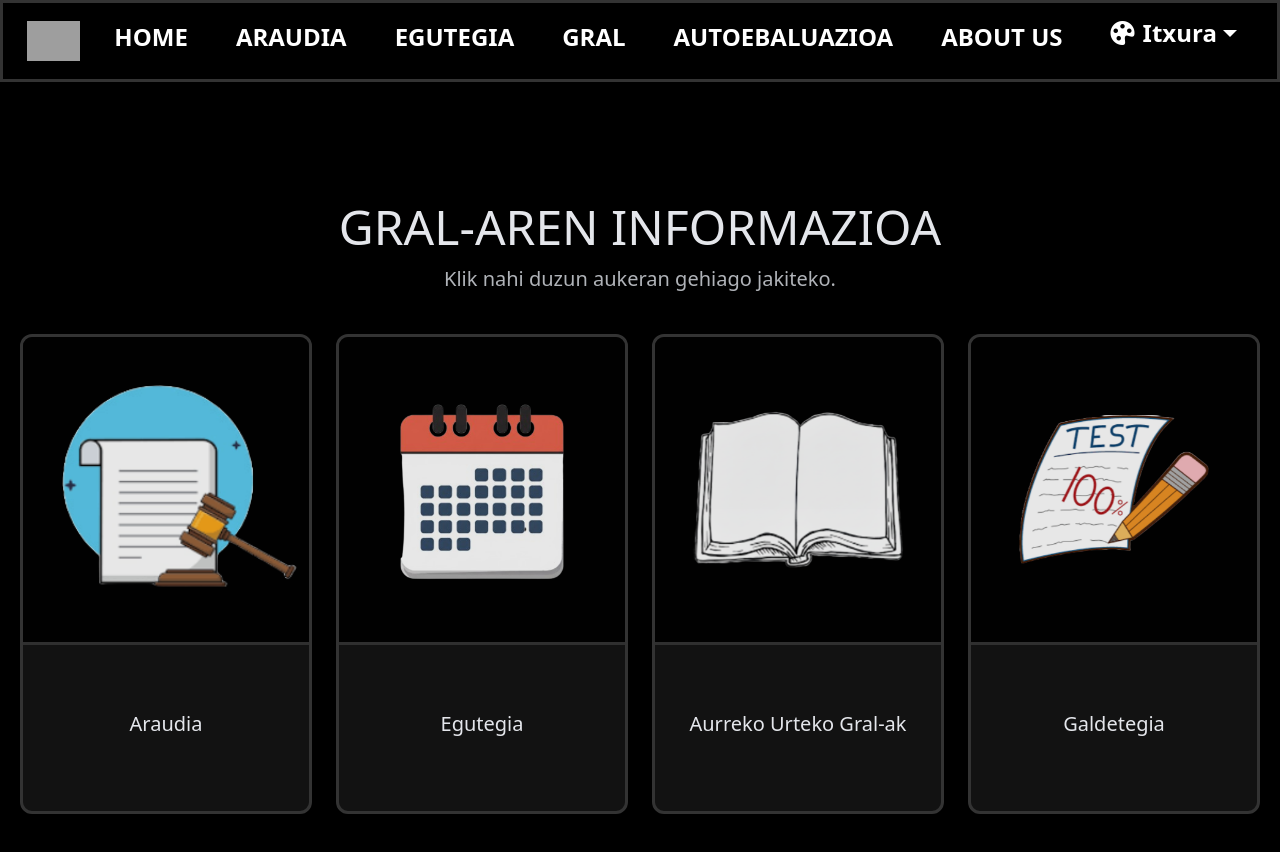
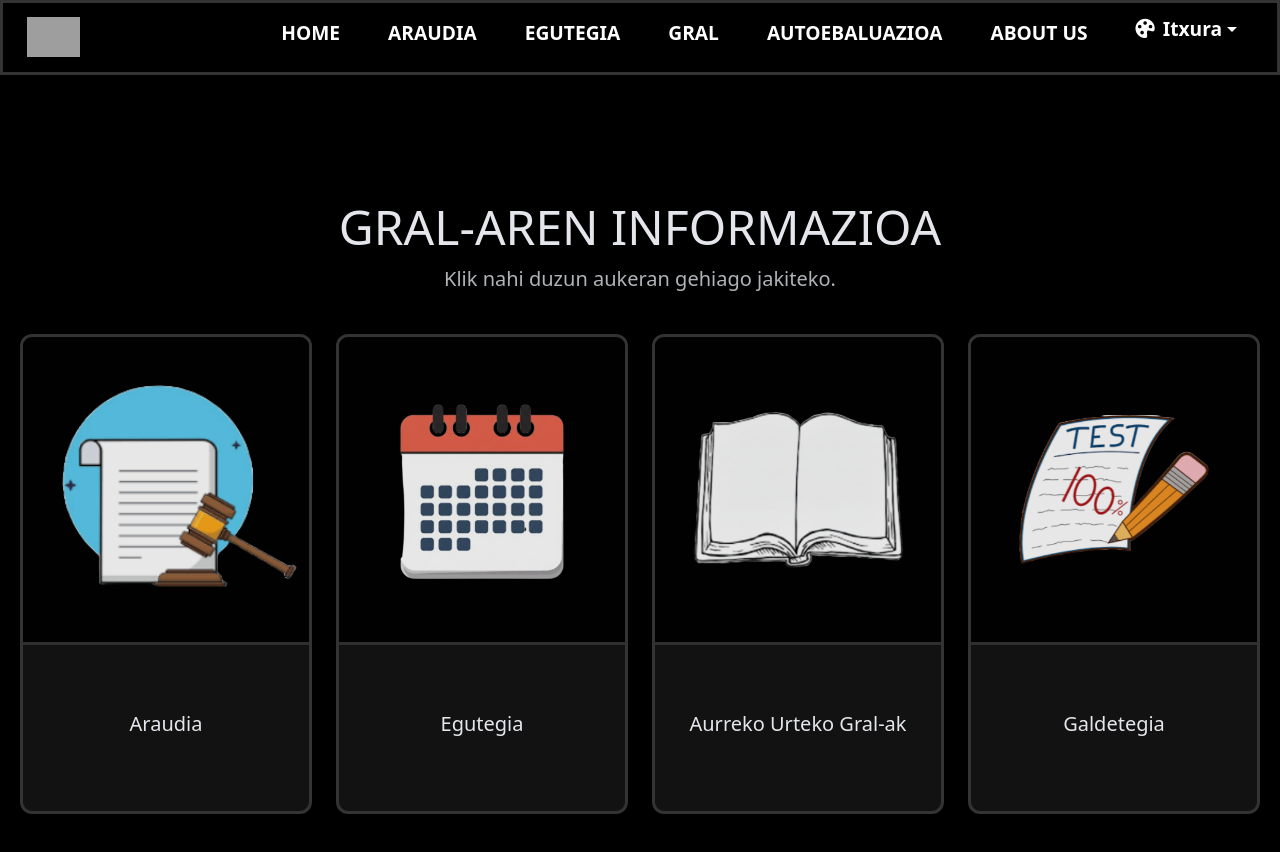
Before and after one commit to UrtziE/PKE_BOOTSTRAP, a website: page index.html in a window 1280 px wide. Drawn offline with nearby package versions, Linux system fonts and the light colour scheme; grey boxes are pictures that could not be loaded.

```diff
--- a/css/style.css
+++ b/css/style.css
@@ -184,7 +184,7 @@
 .custom-navbar .nav-link {
     color: var(--text-main) !important;
     font-weight: 600;        /* Un poco más negrita (antes 500) */
-    font-size: 1.5rem;       /* MÁS GRANDE (antes 0.9rem) */
+    font-size: 1.2rem;       /* MÁS GRANDE (antes 0.9rem) */
     padding-left: 1rem;      /* Más separación lateral entre enlaces */
     padding-right: 1rem;
     padding-bottom: 1rem;
```
